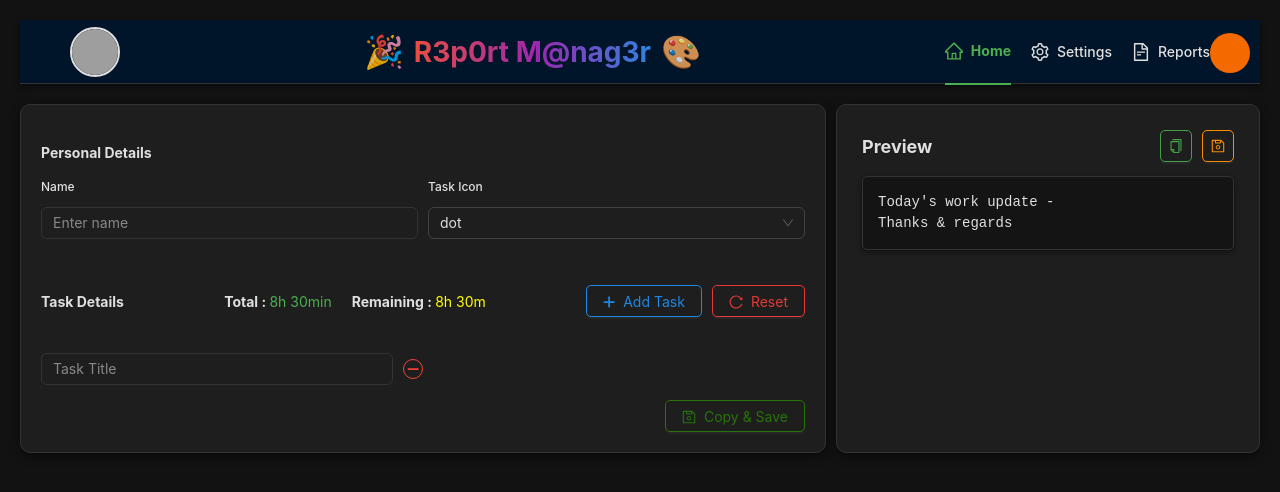
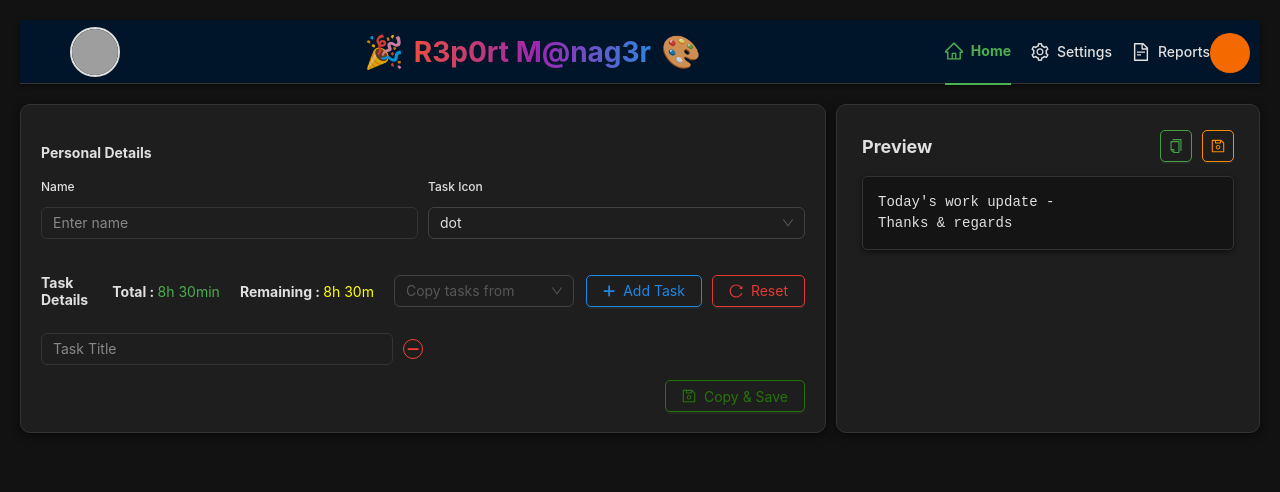
Before and after one commit to sagar-samanta-dignizant/task-report, a React (Vite) app: page / in a window 1280 px wide. Shown: the top 492 px of the page. Built offline with nearby package versions, Linux system fonts and the light colour scheme; grey boxes are pictures that could not be loaded.

Commit message:
fix: Refactor Select components to use AntdSelect for consistency and improved readability

```diff
--- a/src/App.tsx
+++ b/src/App.tsx
@@ -16,7 +16,7 @@ import {
   Input,
   InputRef,
   Layout,
-  Select,
+  Select as AntdSelect,
   Tooltip,
 } from "antd";
 import { CSSTransition, TransitionGroup } from "react-transition-group";
@@ -45,7 +45,7 @@ import dayjs from "dayjs";
 import { getBullet } from "./utils/icon.utils";
 import { reverseDate } from "./utils/dateUtils";
 
-const { Option } = Select;
+const { Option } = AntdSelect;
 const { Header } = Layout;
 interface Task {
   taskId?: string; // Renamed from id to taskId for consistency
@@ -62,7 +62,8 @@ const NOTIFICATION_TIME = "06:00 PM";
 const App = () => {
   const theme = "light";
   const workingTimeLimit = 8.5;
-  const [tasks, setTasks] = useState<Task[]>([
+  const [tasks, setTasks] = useState<Task[]>(
+    [
       {
         taskId: "",
         title: "",
@@ -70,7 +71,8 @@ const App = () => {
         minutes: "",
         status: "Completed",
       },
-  ]);
+    ]
+  );
   const [selectedProjects, setSelectedProjects] = useState<string[]>(() => {
     try {
       return JSON.parse(localStorage.getItem("selectedProjects") || "[]");
@@ -761,6 +763,52 @@ const App = () => {
     location.pathname,
   ]);
 
+  // State for selected date to copy tasks from
+  const [copyFromDate, setCopyFromDate] = useState<string>();
+  const [allReportDates, setAllReportDates] = useState<string[]>([]);
+
+  // Fetch all report dates on mount
+  useEffect(() => {
+    const reports = JSON.parse(localStorage.getItem("reports") || "{}");
+    const dates = Object.keys(reports).sort((a, b) => b.localeCompare(a)); // Descending order
+    setAllReportDates(dates);
+  }, []);
+
+  // Handle copy from selected date
+  const handleCopyFromDate = (date: string) => {
+    setCopyFromDate(date);
+    if (date === "none") {
+      // Reset to default/empty state when "None" is selected
+      setTasks([
+        {
+          taskId: "",
+          title: "",
+          hours: "",
+          minutes: "",
+          status: "Completed",
+        },
+      ]);
+      setSelectedProjects([]);
+      setName(localStorage.getItem("name") || "");
+      setBulletType("dot");
+      setNextTaskValue("");
+      setSelectedSubIcon("dot");
+      setDate(new Date().toISOString().split("T")[0]);
+      return;
+    }
+    const reports = JSON.parse(localStorage.getItem("reports") || "{}");
+    const report = reports[date];
+    if (report) {
+      setTasks(report.tasks || []);
+      setSelectedProjects(report.selectedProjects || []);
+      setName(report.name || "");
+      setBulletType(report.bulletType || "dot");
+      setNextTaskValue(report.nextTask || "");
+      setSelectedSubIcon(report.subIcon || "dot");
+      setDate(new Date().toISOString().split("T")[0]); // Set to today
+    }
+  };
+
   return (
     <Layout className={`app-container ${theme}`}>
       <Header className="header">
@@ -889,7 +937,7 @@ const App = () => {
 
                         <div className="input-group" style={{ width: "120px" }}>
                           <label htmlFor="bulletType">Task Icon</label>
-                          <Select
+                          <AntdSelect
                             id="bulletType"
                             value={bulletType}
                             onChange={(value) => setBulletType(value as any)}
@@ -900,7 +948,7 @@ const App = () => {
                                 {type}
                               </Option>
                             ))}
-                          </Select>
+                          </AntdSelect>
                         </div>
                         <div
                           className="input-group"
@@ -912,7 +960,7 @@ const App = () => {
                           }}
                         >
                           <label htmlFor="icon">Sub Icon</label>
-                          <Select
+                          <AntdSelect
                             id="icon"
                             placeholder="Select icon"
                             value={selectedSubIcon}
@@ -924,7 +972,7 @@ const App = () => {
                                 {type}
                               </Option>
                             ))}
-                          </Select>
+                          </AntdSelect>
                         </div>
                         <div
                           className="input-group"
@@ -936,7 +984,7 @@ const App = () => {
                           }}
                         >
                           <label htmlFor="project">Project</label>
-                          <Select
+                          <AntdSelect
                             id="project"
                             mode="multiple"
                             placeholder="Select project(s)"
@@ -952,14 +1000,14 @@ const App = () => {
                                 {project}
                               </Option>
                             ))}
-                          </Select>
+                          </AntdSelect>
                         </div>
                       </div>
                     </div>
 
                     <div className="task-details-section">
-                      <div className="task-details-header">
-                        <h4>Task Details</h4>
+                      <div className="task-details-header" style={{ display: "flex", alignItems: "center" }}>
+                        <h4 style={{ margin: 0, flex: 1 }}>Task Details</h4>
                         <div className="time-info">
                           <p className="total-time">
                             Total : <span>8h 30min</span>
@@ -979,7 +1027,20 @@ const App = () => {
                             </span>
                           </p>
                         </div>
-                        <div className="button-group">
+                        <div className="button-group" style={{marginLeft:"20px"}}>
+                          <AntdSelect
+                            style={{ width: 180, marginRight: 12 }}
+                            value={copyFromDate}
+                            onChange={handleCopyFromDate}
+                            placeholder="Copy tasks from"
+                          >
+                            <AntdSelect.Option value="none">None</AntdSelect.Option>
+                            {allReportDates.map((d) => (
+                              <AntdSelect.Option key={d} value={d}>
+                                {dayjs(d, "YYYY-MM-DD").format("DD-MM-YYYY")}
+                              </AntdSelect.Option>
+                            ))}
+                          </AntdSelect>
                           <Tooltip placement="bottom" title="Add a new task (Ctrl+N)">
                             <Button
                               type="default"
@@ -1119,7 +1180,7 @@ const App = () => {
                               )}
                               {settings.taskSettings.showStatus && (
                                 <div className="input-group">
-                                  <Select
+                                  <AntdSelect
                                     placeholder="Select status"
                                     value={task?.status || undefined} // Allow empty value
                                     onChange={(value) =>
@@ -1142,7 +1203,7 @@ const App = () => {
                                         {status}
                                       </Option>
                                     ))}
-                                  </Select>
+                                  </AntdSelect>
                                 </div>
                               )}
                               <div
@@ -1285,7 +1346,7 @@ const App = () => {
                                   )}
                                   {settings.taskSettings.showStatus && (
                                     <div className="input-group">
-                                      <Select
+                                      <AntdSelect
                                         placeholder="Select status"
                                         value={subtask?.status}
                                         onChange={(value) =>
@@ -1312,7 +1373,7 @@ const App = () => {
                                             {status}
                                           </Option>
                                         ))}
-                                      </Select>
+                                      </AntdSelect>
                                     </div>
                                   )}
                                   <div
```
Lines whose indentation alone changed are shown as unchanged.
